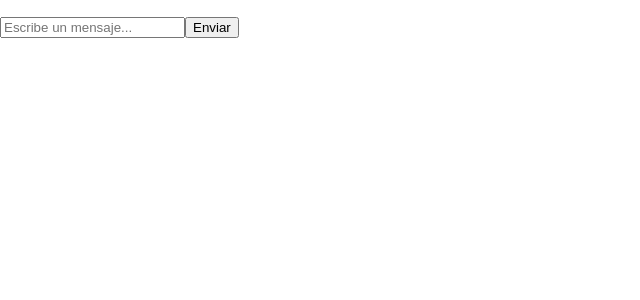
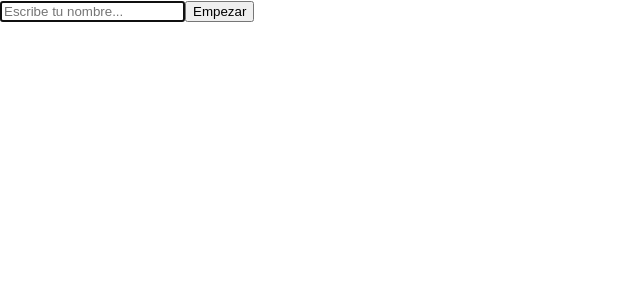
Before and after one commit to marcmarine/my-chat-app, a React (Create React App) app: page / in a window 1280 px wide. Shown: the top 300 px of the page, without its empty margins (0-640 px from the left). Built offline with nearby package versions, Linux system fonts and the light colour scheme.

Commit message:
Add greeting message

```diff
--- a/src/App.js
+++ b/src/App.js
@@ -1,19 +1,35 @@
 import { useState } from 'react'
 function App() {
   const [messages, setMessages] = useState([])
-  const handleSubmit = event => {
+  const [userName, setUserName] = useState(undefined)
+
+  const handleUserName = event => {
+    event.preventDefault()
+    setUserName(event.target['userName'].value)
+  }
+
+  const handleMessage = event => {
     event.preventDefault()
     setMessages([ ...messages, event.target['message'].value])
   }
+
+  if (!userName) return (
+    <form onSubmit={handleUserName}>
+      <input id="userName" type="text" autoFocus placeholder="Escribe tu nombre..." />
+      <button type="submit">Empezar</button>
+    </form>
+  )
+
   return (
     <>
-    <ul>
-      {messages.map(message => <li>{message}</li>)}
-    </ul>
-    <form onSubmit={handleSubmit}>
-      <input id="message" type="text" placeholder="Escribe un mensaje..." />
-      <button type="submit">Enviar</button>
-    </form>
+      <ul>
+        <li>Buenas tardes {userName}. ¿Qué tal todo?</li>
+        {messages.map(message => <li>{message}</li>)}
+      </ul>
+      <form onSubmit={handleMessage}>
+        <input id="message" type="text" autoFocus placeholder="Escribe un mensaje..." />
+        <button type="submit">Enviar</button>
+      </form>
     </>
   )
 }
```
